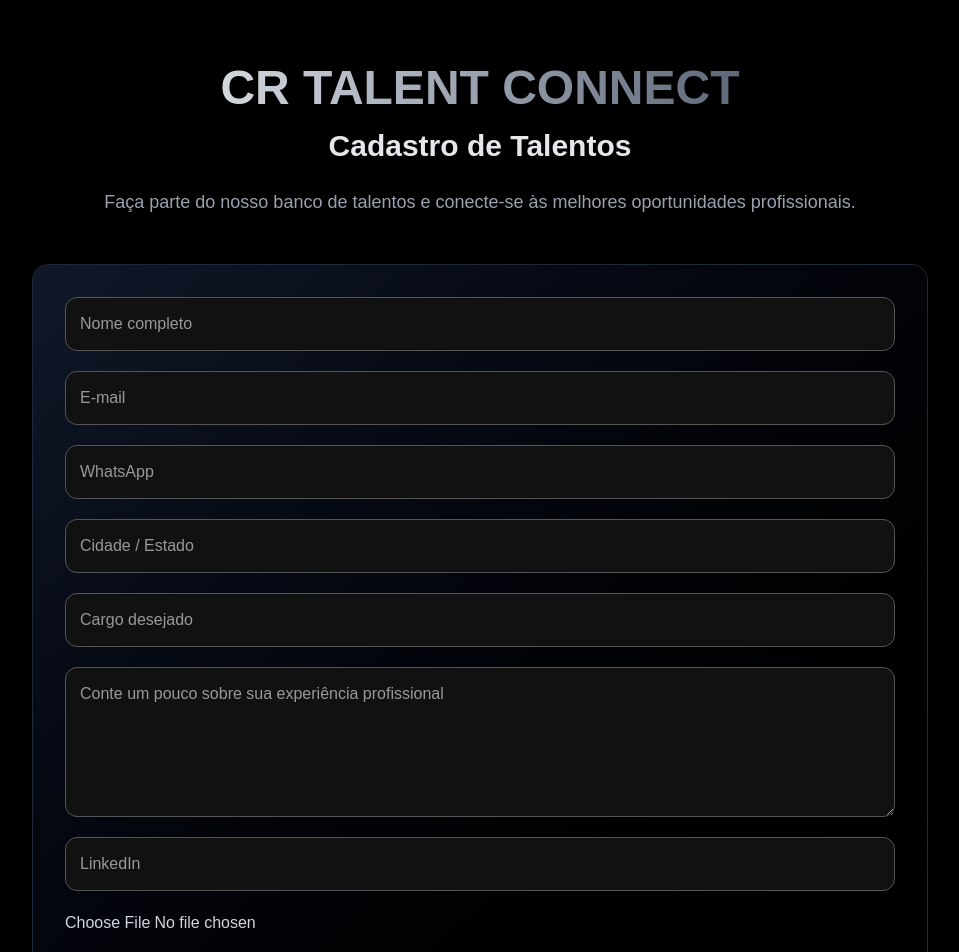
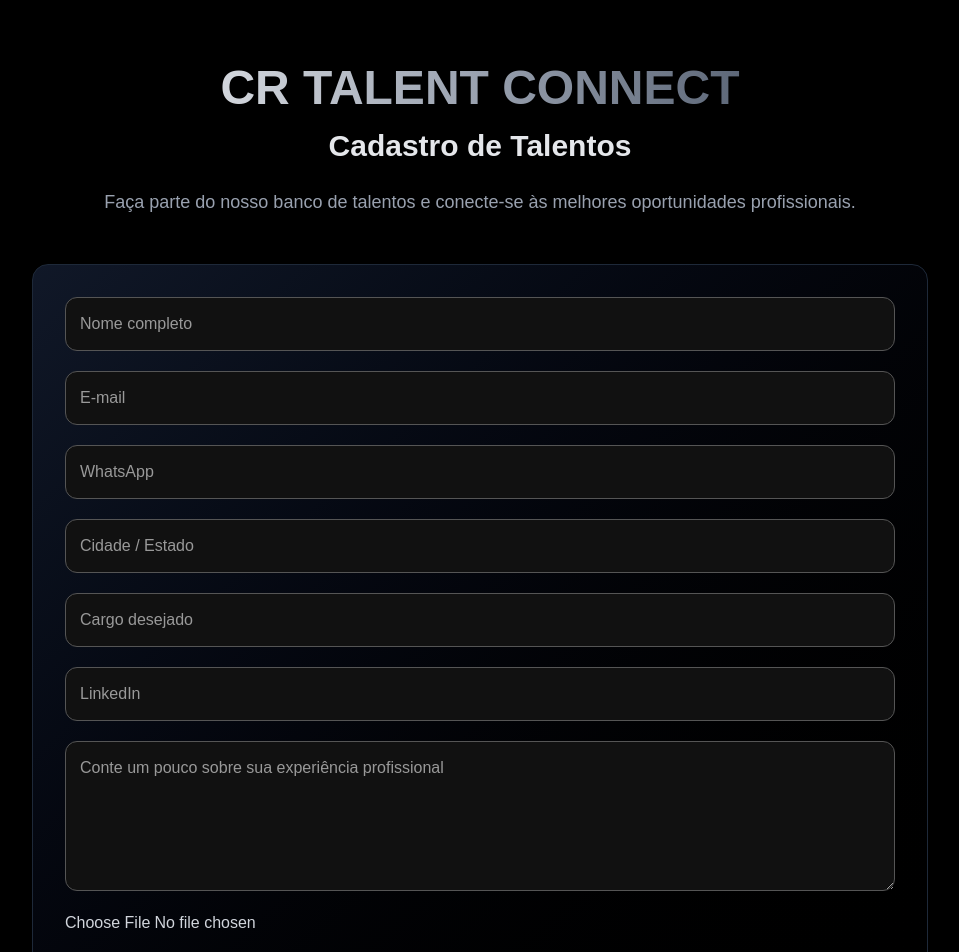
Before and after one commit to CRPeople/cr-talent-connect, a Next.js app: page /candidato in a window 1280 px wide. Shown: the top 952 px of the page, without its empty margins (160-1119 px from the left). Built offline with nearby package versions, Linux system fonts and the light colour scheme; no server answers.

Commit message:
Adicionar cadastro de candidatos e upload de curriculo

```diff
--- a/src/app/candidato/page.tsx
+++ b/src/app/candidato/page.tsx
@@ -5,67 +5,71 @@ import { supabase } from "@/lib/supabase";
 
 export default function Candidato() {
 
-  const [nome, setNome] = useState("");
-  const [email, setEmail] = useState("");
-  const [telefone, setTelefone] = useState("");
-  const [cidade, setCidade] = useState("");
-  const [cargo, setCargo] = useState("");
-  const [experiencia, setExperiencia] = useState("");
-  const [linkedin, setLinkedin] = useState("");
-  const [curriculo, setCurriculo] = useState<File | null>(null);
-
+  const [arquivo, setArquivo] = useState<File | null>(null);
   const [mensagem, setMensagem] = useState("");
-  const [carregando, setCarregando] = useState(false);
+  const [enviando, setEnviando] = useState(false);
 
 
-  async function enviarCadastro(e: React.FormEvent) {
-
+  async function enviarCurriculo(e: React.FormEvent<HTMLFormElement>) {
     e.preventDefault();
 
-    setCarregando(true);
-    setMensagem("");
+    setEnviando(true);
+    setMensagem("Enviando currículo...");
 
 
-    try {
+    const form = e.currentTarget;
+
+
+    const nome = (form.nome as HTMLInputElement).value;
+    const email = (form.email as HTMLInputElement).value;
+    const telefone = (form.telefone as HTMLInputElement).value;
+    const cidade = (form.cidade as HTMLInputElement).value;
+    const cargo = (form.cargo as HTMLInputElement).value;
+    const experiencia = (form.experiencia as HTMLTextAreaElement).value;
+    const linkedin = (form.linkedin as HTMLInputElement).value;
+
 
     let curriculo_url = "";
 
 
     // Upload do currículo
-      if (curriculo) {
+    if (arquivo) {
 
-        const nomeArquivo = `${Date.now()}-${curriculo.name}`;
+      const nomeArquivo =
+        `${Date.now()}-${arquivo.name}`;
 
 
-        const { error: uploadError } = await supabase
-          .storage
+      const { error: uploadError } =
+        await supabase.storage
           .from("curriculos")
-          .upload(nomeArquivo, curriculo);
+          .upload(nomeArquivo, arquivo);
 
 
       if (uploadError) {
-          throw uploadError;
+        console.log(uploadError);
+        setMensagem("Erro ao enviar currículo.");
+        setEnviando(false);
+        return;
       }
 
 
-        const { data } = supabase
-          .storage
+      const { data } =
+        supabase.storage
           .from("curriculos")
           .getPublicUrl(nomeArquivo);
 
 
       curriculo_url = data.publicUrl;
-
     }
 
 
 
-      // Salvar candidato no banco
-
-      const { error } = await supabase
+    // Salvar candidato
+    const { error } =
+      await supabase
         .from("candidatos")
-        .insert({
-
+        .insert([
+          {
             nome,
             email,
             telefone,
@@ -74,42 +78,32 @@ export default function Candidato() {
             experiencia,
             linkedin,
             curriculo_url
+          }
+        ]);
 
-        });
 
 
     if (error) {
-        throw error;
-      }
 
+      console.log(error);
 
       setMensagem(
-        "Cadastro realizado com sucesso! A CR People Solutions entrará em contato."
+        "Erro ao cadastrar candidato."
       );
 
-
-      setNome("");
-      setEmail("");
-      setTelefone("");
-      setCidade("");
-      setCargo("");
-      setExperiencia("");
-      setLinkedin("");
-      setCurriculo(null);
-
-
-    } catch (error) {
-
-      console.error(error);
+    } else {
 
       setMensagem(
-        "Ocorreu um erro ao enviar o cadastro. Tente novamente."
+        "Currículo enviado com sucesso! Obrigado por participar."
       );
+
+      form.reset();
+      setArquivo(null);
 
     }
 
 
-    setCarregando(false);
+    setEnviando(false);
 
   }
 
@@ -124,6 +118,7 @@ export default function Candidato() {
 
 
         <div className="text-center">
+
 
           <h1 className="
           text-5xl
@@ -154,9 +149,9 @@ export default function Candidato() {
           text-gray-400
           text-lg
           ">
-            Faça parte do nosso banco de talentos e conecte-se
-            às melhores oportunidades profissionais.
+            Faça parte do nosso banco de talentos e conecte-se às melhores oportunidades profissionais.
           </p>
+
 
         </div>
 
@@ -174,85 +169,82 @@ export default function Candidato() {
         ">
 
 
+
           <form
-          onSubmit={enviarCadastro}
+            onSubmit={enviarCurriculo}
             className="grid gap-5"
           >
 
 
             <input
+              name="nome"
+              required
+              placeholder="Nome completo"
               className="campo"
-            placeholder="Nome completo"
-            value={nome}
-            onChange={(e)=>setNome(e.target.value)}
             />
 
 
             <input
+              name="email"
+              required
+              type="email"
+              placeholder="E-mail"
               className="campo"
-            placeholder="E-mail"
-            type="email"
-            value={email}
-            onChange={(e)=>setEmail(e.target.value)}
             />
 
 
             <input
+              name="telefone"
+              placeholder="WhatsApp"
               className="campo"
-            placeholder="WhatsApp"
-            value={telefone}
-            onChange={(e)=>setTelefone(e.target.value)}
             />
 
 
             <input
+              name="cidade"
+              placeholder="Cidade / Estado"
               className="campo"
-            placeholder="Cidade / Estado"
-            value={cidade}
-            onChange={(e)=>setCidade(e.target.value)}
             />
 
 
             <input
+              name="cargo"
+              placeholder="Cargo desejado"
               className="campo"
-            placeholder="Cargo desejado"
-            value={cargo}
-            onChange={(e)=>setCargo(e.target.value)}
+            />
+
+
+            <input
+              name="linkedin"
+              placeholder="LinkedIn"
+              className="campo"
             />
 
 
             <textarea
+              name="experiencia"
+              rows={5}
+              placeholder="Conte um pouco sobre sua experiência profissional"
               className="campo"
-            placeholder="Conte um pouco sobre sua experiência profissional"
-            rows={5}
-            value={experiencia}
-            onChange={(e)=>setExperiencia(e.target.value)}
             />
 
 
+
             <input
-            className="campo"
-            placeholder="LinkedIn"
-            value={linkedin}
-            onChange={(e)=>setLinkedin(e.target.value)}
+              type="file"
+              accept=".pdf,.doc,.docx"
+              onChange={(e)=>
+                setArquivo(
+                  e.target.files?.[0] || null
+                )
+              }
+              className="text-gray-300"
             />
 
 
-            <input
-            className="
-            text-gray-300
-            "
-            type="file"
-            accept=".pdf,.doc,.docx"
-            onChange={(e)=>
-              setCurriculo(
-                e.target.files?.[0] || null
-              )
-            }
-            />
-
 
             <button
+              disabled={enviando}
               className="
               mt-4
               bg-gradient-to-r
@@ -264,12 +256,10 @@ export default function Candidato() {
               py-4
               rounded-full
               hover:opacity-80
-            transition
               "
-            disabled={carregando}
             >
 
-            {carregando
+              {enviando
                 ? "Enviando..."
                 : "Enviar currículo"
               }
@@ -277,11 +267,12 @@ export default function Candidato() {
             </button>
 
 
+
           </form>
 
 
-          {
-            mensagem &&
+          {mensagem && (
+
             <p className="
             mt-6
             text-center
@@ -289,7 +280,9 @@ export default function Candidato() {
             ">
               {mensagem}
             </p>
-          }
+
+          )}
+
 
 
         </div>
@@ -301,5 +294,4 @@ export default function Candidato() {
     </main>
 
   );
-
 }
```
Lines whose indentation alone changed are shown as unchanged.
